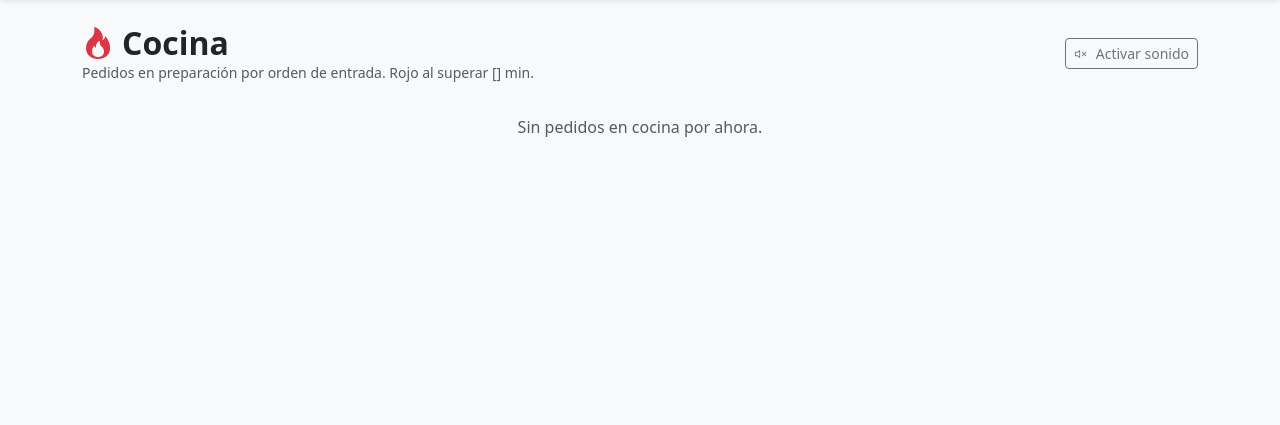
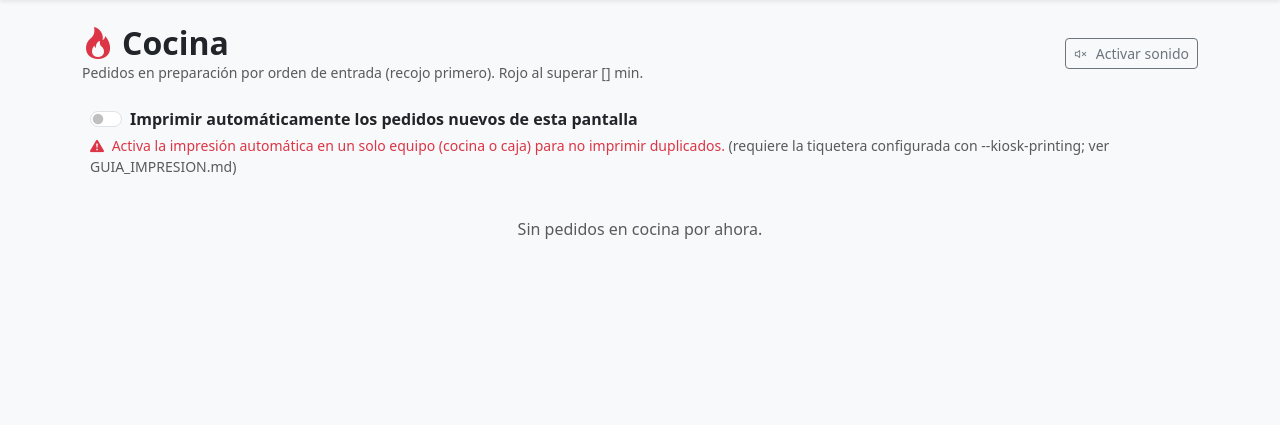
Before and after one commit to jeremy14147c-droid/Reservas_Quero, a Flask app: template app/templates/pedidos/cocina.html in a window 1280 px wide. Shown: the part 62-487 px from the top of the page. Run offline with Flask 3, Linux system fonts and the light colour scheme; the template is opened without the code that fills it: most values are stand-ins (such as "Sample title", 1, 10 or a date in 2020); data that the repository does not hold is empty; parts of the project's set-up code (start-up, migrations or seed data) failed here and were passed over; some libraries are stand-ins or nearby versions.

Commit message:
feat: Fase 3.6 — cocina: imprimir y recojo primero, etiquetas PARA LLEVAR/LOCAL e impresion automatica

```diff
--- a/app/dao/pedido_dao.py
+++ b/app/dao/pedido_dao.py
@@ -164,7 +164,7 @@ class PedidoDAO:
             LEFT JOIN plato pl ON pl.plato_id = d.plato_id
             WHERE p.estado = 'en_preparacion'
             GROUP BY p.pedido_id, r.total, r.cobrado, c.nombre
-            ORDER BY p.preparacion_en, p.pedido_id
+            ORDER BY CASE WHEN p.tipo = 'recojo' THEN 0 ELSE 1 END, p.preparacion_en, p.pedido_id
             """
         )
 
--- a/app/pedidos/routes.py
+++ b/app/pedidos/routes.py
@@ -18,6 +18,7 @@ def cola():
     return render_template("pedidos/cola.html")
 
 
+@pedidos_bp.route("/cocina")
 @pedidos_bp.route("/pedidos/cocina")
 @requiere_rol("admin", "empleado")
 def cocina():
--- a/app/servicios/pedidos.py
+++ b/app/servicios/pedidos.py
@@ -332,8 +332,29 @@ def obtener_pedido_detalle(pedido_id, dao=None, cliente_dao=None):
     return detalle
 
 
+def ordenar_pedidos_cocina_y_listos(pedidos):
+    """Regla PURA (Fase 3.6): Ordena pedidos de cocina y listos.
+    Primero los pedidos de tipo 'recojo' (para llevar) y luego los 'local',
+    cada grupo ordenado por preparacion_en (o creado_en si falta) y desempate por pedido_id.
+    """
+    if not pedidos:
+        return []
+
+    return sorted(
+        pedidos,
+        key=lambda p: (
+            0 if p.get("tipo") == "recojo" else 1,
+            p.get("preparacion_en") or p.get("creado_en"),
+            p.get("pedido_id") or 0
+        )
+    )
+
+
 def obtener_cola(dao=None):
-    """Datos de la cola del staff (4 columnas): pendientes, por cobrar, en cocina, listos."""
+    """Datos de la cola del staff (4 columnas): pendientes, por cobrar, en cocina, listos.
+    En cocina y listos van primero los de recojo (Fase 3.6).
+    En pendientes y por cobrar se mantiene el orden por llegada.
+    """
     dao = dao or pedido_dao_default
     filas = dao.listar_cola()
 
@@ -353,6 +374,11 @@ def obtener_cola(dao=None):
             cola["entregados"].append(fila)
         elif fila["estado"] == "aceptado":
             cola["por_cobrar"].append(fila)
+
+    # Fase 3.6: Recojo primero en 'en_cocina' y 'listos'
+    cola["en_cocina"] = ordenar_pedidos_cocina_y_listos(cola["en_cocina"])
+    cola["listos"] = ordenar_pedidos_cocina_y_listos(cola["listos"])
+
     return cola
 
 
@@ -377,7 +403,7 @@ def obtener_cocina(dao=None, config_dao=None):
         fila["minutos"] = minutos
         fila["atrasado"] = inicio is not None and minutos >= config["umbral_preparacion_min"]
         cocina.append(fila)
-    return cocina
+    return ordenar_pedidos_cocina_y_listos(cocina)
 
 
 def obtener_pedido_publico(token, dao=None, config_dao=None):
--- a/app/templates/pedidos/cocina.html
+++ b/app/templates/pedidos/cocina.html
@@ -17,9 +17,24 @@
 <div class="d-flex justify-content-between align-items-center mb-3 flex-wrap gap-2">
     <div>
         <h2 class="fw-bold mb-0"><i class="bi bi-fire text-danger me-2"></i>Cocina</h2>
-        <p class="text-muted small mb-0">Pedidos en preparación por orden de entrada. Rojo al superar {{ umbral_min }} min.</p>
+        <p class="text-muted small mb-0">Pedidos en preparación por orden de entrada (recojo primero). Rojo al superar {{ umbral_min }} min.</p>
     </div>
     <button id="btn-sonido" class="btn btn-outline-secondary btn-sm"><i class="bi bi-volume-mute me-1"></i> Activar sonido</button>
+</div>
+
+<!-- Casilla de impresión automática de pedidos nuevos (Fase 3.6; apagada por defecto) -->
+<div class="card border-0 bg-light p-2 mb-3">
+    <div class="form-check form-switch mb-1">
+        <input class="form-check-input" type="checkbox" id="imprimir-auto-cocina">
+        <label class="form-check-label fw-semibold" for="imprimir-auto-cocina">
+            Imprimir automáticamente los pedidos nuevos de esta pantalla
+        </label>
+    </div>
+    <div class="small text-danger">
+        <i class="bi bi-exclamation-triangle-fill me-1"></i>
+        Activa la impresión automática en un solo equipo (cocina o caja) para no imprimir duplicados.
+        <span class="text-muted">(requiere la tiquetera configurada con --kiosk-printing; ver GUIA_IMPRESION.md)</span>
+    </div>
 </div>
 
 <!-- Los pedidos listos (por si el navegador duerme) -->
@@ -32,16 +47,22 @@
 {% endblock %}
 
 {% block scripts %}
+<script src="{{ url_for('static', filename='js/impresion_pedidos.js') }}"></script>
 <script>
 /* Tablero de cocina: GET /api/v1/pedidos/cocina cada 10 s.
    - Temporizador visual desde preparacion_en (se recalcula cada segundo).
    - Rojo (solo visual) cuando pasa el umbral.
-   - Screen Wake Lock: pide que la pantalla no se apague (si el navegador lo permite). */
+   - Screen Wake Lock: pide que la pantalla no se apague (si el navegador lo permite).
+   - Impresión automática con memoria en sessionStorage (Fase 3.6). */
 const CSRF_K = document.querySelector('meta[name="csrf-token"]').content;
 const UMBRAL_MIN = {{ umbral_min }};
 let wakeLock = null;
 let sonarCocina = false;
 let ctxAudio = null;
+
+const manejadorImpresionCocina = typeof configurarImpresionAutomatica === 'function'
+    ? configurarImpresionAutomatica('imprimir-auto-cocina', 'imprimir_auto_cocina', 'pedidos_impresos_cocina')
+    : null;
 
 document.getElementById('btn-sonido').addEventListener('click', function () {
     sonarCocina = !sonarCocina;
@@ -74,18 +95,34 @@ async function apiKocina() {
 }
 
 let pedidosActuales = [];
+let idsPreviosCocina = null;
+
+function verificarImpresionNuevos(pedidos) {
+    const ids = pedidos.map(p => p.pedido_id);
+    if (idsPreviosCocina === null) {
+        idsPreviosCocina = ids;
+        return;
+    }
+    const nuevos = ids.filter(id => !idsPreviosCocina.includes(id));
+    if (nuevos.length && manejadorImpresionCocina) {
+        manejadorImpresionCocina.imprimirNuevos(nuevos);
+    }
+    idsPreviosCocina = ids;
+}
 
 function pintarCocina(datos) {
     pedidosActuales = datos.pedidos || [];
     const cont = document.getElementById('tarjetas-cocina');
     document.getElementById('sin-cocina').style.display = pedidosActuales.length ? 'none' : 'block';
 
+    verificarImpresionNuevos(pedidosActuales);
+
     cont.innerHTML = pedidosActuales.map(p => {
         const lineaLista = (p.lineas || []).map(l =>
             `<div class="linea-kitchen"><strong>${l.cantidad}</strong> × ${l.nombre}
                 ${l.nota ? '<span class="text-muted small">(' + l.nota + ')</span>' : ''}</div>`).join('');
-        const tipoMarca = p.tipo === 'recojo' ? '<span class="badge bg-warning text-dark">Recojo</span>'
-                                              : '<span class="badge bg-primary">Local</span>';
+        const tipoMarca = p.tipo === 'recojo' ? '<span class="badge bg-warning text-dark fw-bold">PARA LLEVAR</span>'
+                                              : '<span class="badge bg-primary fw-bold">LOCAL</span>';
         return `
         <div class="col-12 col-md-6 col-xl-4">
             <div class="card mb-2 card-cocina ${p.atrasado ? 'card-atrasada' : ''} shadow-sm">
@@ -101,9 +138,14 @@ function pintarCocina(datos) {
                         </div>
                     </div>
                     <div class="mt-2">${lineaLista}</div>
-                    <button class="btn btn-success w-100 mt-3" onclick="marcarListoK(${p.pedido_id})">
-                        <i class="bi bi-check2"></i> LISTO
-                    </button>
+                    <div class="d-flex gap-2 mt-3">
+                        <a href="/staff/pedido/${p.pedido_id}/ticket" target="_blank" class="btn btn-outline-secondary btn-sm flex-fill">
+                            <i class="bi bi-printer me-1"></i> Imprimir ticket
+                        </a>
+                        <button class="btn btn-success btn-sm flex-fill fw-bold" onclick="marcarListoK(${p.pedido_id})">
+                            <i class="bi bi-check2"></i> LISTO
+                        </button>
+                    </div>
                 </div>
             </div>
         </div>`;
--- a/app/templates/pedidos/cola.html
+++ b/app/templates/pedidos/cola.html
@@ -70,5 +70,6 @@
 {% endblock %}
 
 {% block scripts %}
+<script src="{{ url_for('static', filename='js/impresion_pedidos.js') }}"></script>
 <script src="{{ url_for('static', filename='js/js_pedidos.js') }}"></script>
 {% endblock %}
```
Also changed, not shown: app/static/js/impresion_pedidos.js (added, +42 -0 lines), app/static/js/js_pedidos.js (+16 -12 lines), tests/test_fase3_6.py (+13 -3 lines).
